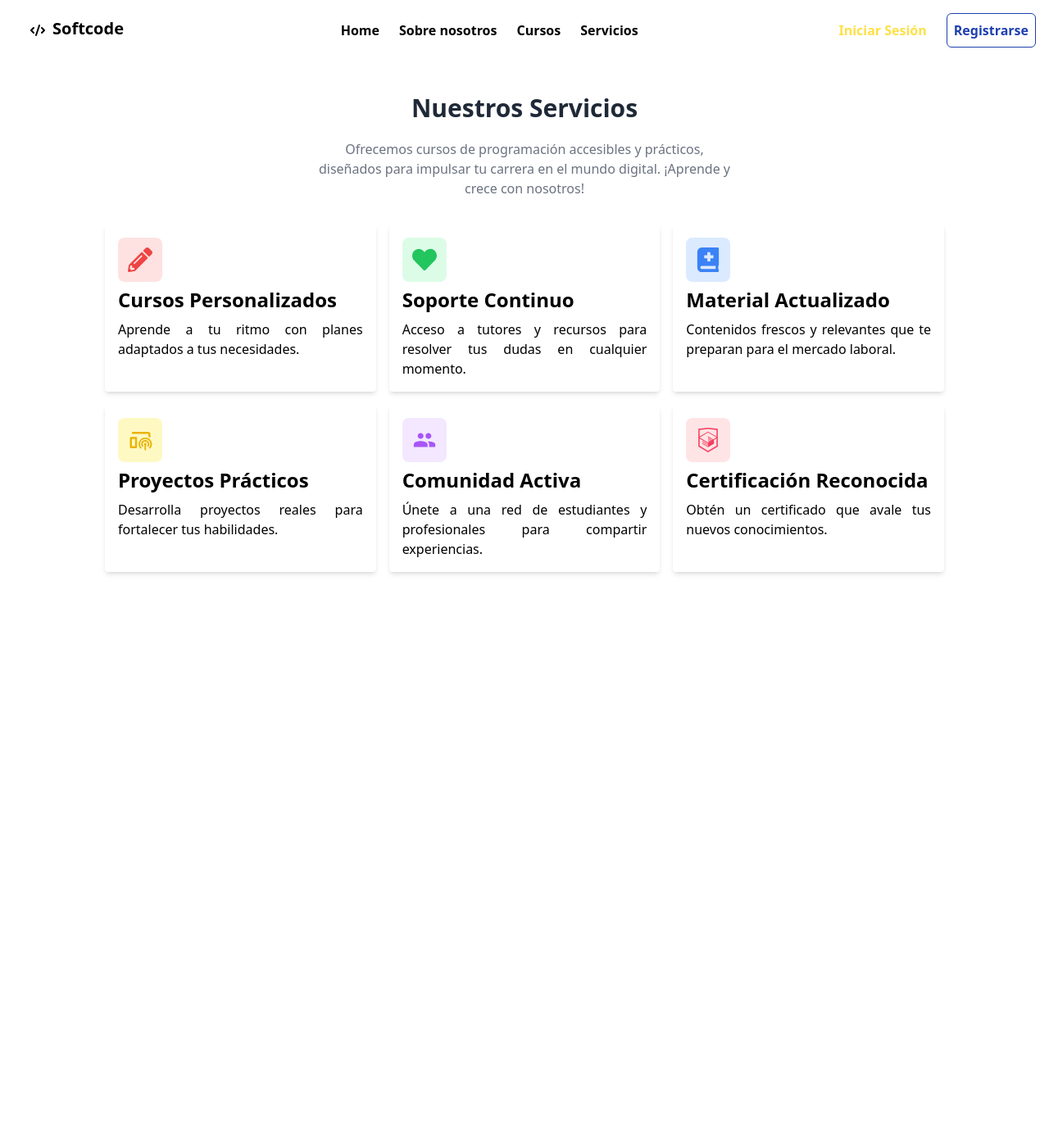
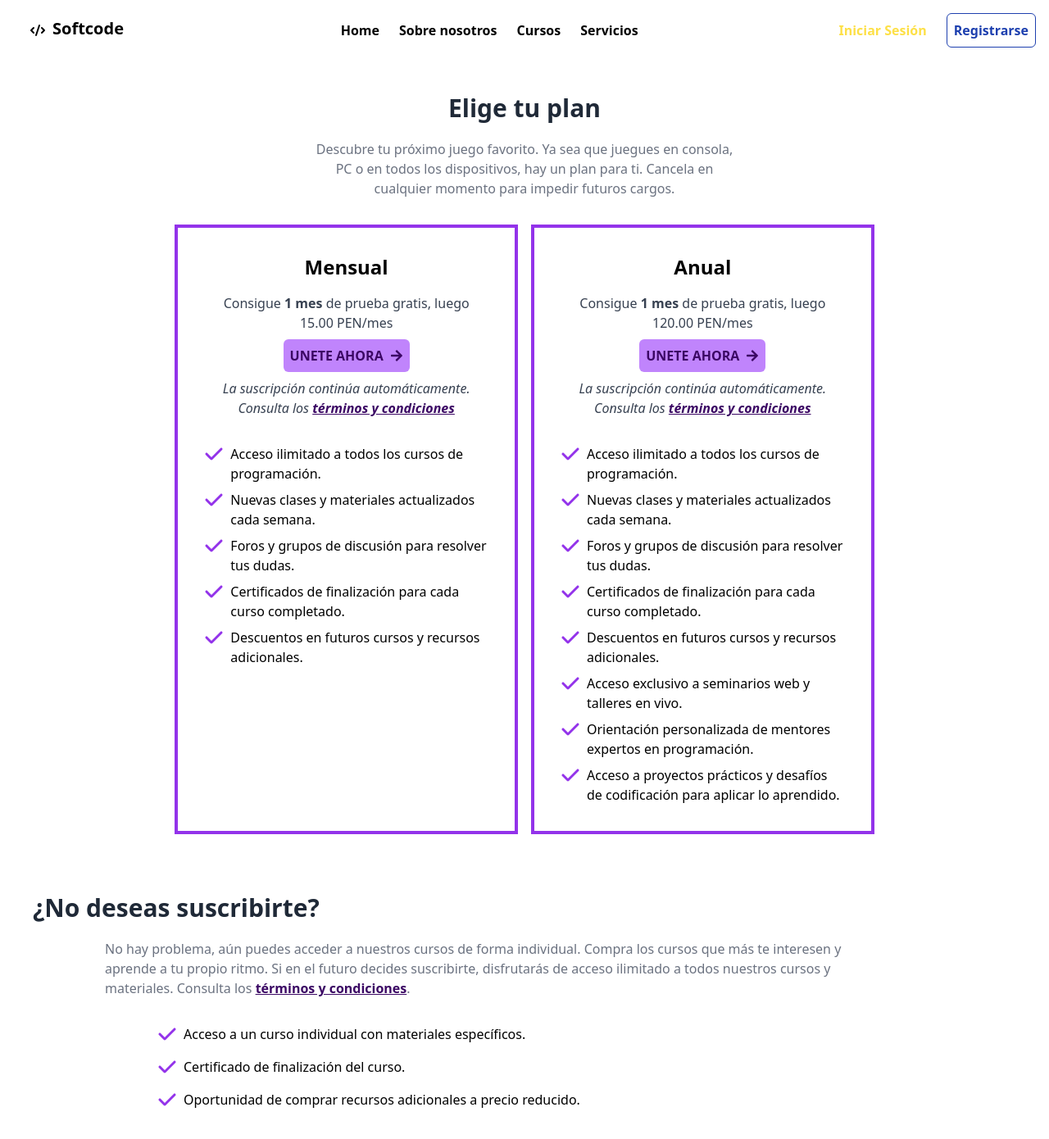
Before and after one commit to saaaan25/cursoft, a React (Vite) app: page /services in a window 1280 px wide. Shown: the top 1390 px of the page at 82% size. Before the commit the page ends 914 px from the top, so only its background shows below. Built offline with nearby package versions, Linux system fonts and the light colour scheme.

Commit message:
Service panel, TyC y desplazamiento a AboutUs

```diff
--- a/src/App.jsx
+++ b/src/App.jsx
@@ -7,6 +7,7 @@ import Home from './pages/Home';
 import AboutUs from './pages/AboutUs';
 import CoursesPage from './pages/Courses';
 import Services from './pages/Services';
+import TermsAndConditions from './pages/TermsAndConditions';
 
 const App = () => {
   return (
@@ -18,6 +19,7 @@ const App = () => {
           <Route path="/aboutus" element={<AboutUs />} />
           <Route path="/courses" element={<CoursesPage />} />
           <Route path="/services" element={<Services />} />
+          <Route path="/terms-and-conditions" element={<TermsAndConditions />} />
         </Routes>
       </div>
     </Router>
--- /dev/null
+++ b/src/components/SubscriptionCards.jsx
@@ -0,0 +1,49 @@
+//Generalidades
+import { Link } from 'react-router-dom';
+import React from "react";
+
+//Icons
+import { FaArrowRight } from "react-icons/fa";
+import { FaCheck } from "react-icons/fa6";
+
+
+export const SubscriptionCards = ({title, mont, benefits}) => {
+  return (
+      <div className="container mx-auto border-4 p-8 border-purple-600">
+          {/* TEXT */}
+          <h1 className='font-bold text-2xl pb-4 max-w-40 mx-auto'>
+            {title}
+          </h1>
+
+          <p className='text-gray-700 pb-2'>Consigue <strong>1 mes</strong> de prueba gratis, luego {mont}&nbsp;PEN/mes </p>
+
+          {/* BUTTON */}
+          <div className="flex justify-center pb-2">
+            <button className="font-bold text-purple-950 p-2 rounded-md bg-purple-400 flex items-center gap-2 transition-all duration-300 ease-in-out transform hover:gap-4 hover:underline hover:scale-105 hover:bg-purple-500">
+              UNETE AHORA <FaArrowRight />
+            </button>
+          </div>
+
+
+          {/* TYC */}
+          <div className='italic text-1xl text-gray-700 pb-8 '>
+              <p>La suscripción continúa automáticamente.</p>
+              <p>Consulta los <Link to="/terms-and-conditions" className="font-bold text-purple-950 underline " target="_blank" rel="noopener noreferrer">términos y condiciones</Link> </p>
+          </div>
+
+          {/* Beneftis List */}
+          <div className="flex flex-col items-start gap-2">
+            {benefits.map((benefit, index) => (
+              <p key={index} className="flex items-start gap-2 text-left text-black break-words max-w-full">
+                <span className="flex items-center justify-center w-6 h-6">
+                  <FaCheck className='text-purple-600 w-full h-full' />
+                </span>
+                <span className="flex-1">{benefit}</span>
+              </p>
+            ))}
+          </div>
+
+      </div>
+
+  );
+};
--- a/src/pages/Services.jsx
+++ b/src/pages/Services.jsx
@@ -1,46 +1,89 @@
-import { Cards } from '../components/Cards';
+import { SubscriptionCards } from '../components/SubscriptionCards';
+import { Link } from 'react-router-dom';
 
 // Icons
-import { FaBookMedical, FaHeart, FaPencilAlt } from "react-icons/fa";
-import { MdBroadcastOnHome } from "react-icons/md";
-import { IoMdPeople } from "react-icons/io";
-import { SiHtmlacademy } from "react-icons/si";
+import { FaCheck } from "react-icons/fa6";
 
-const servicesData = [
-  { icon: FaPencilAlt, title: "Cursos Personalizados", text: "Aprende a tu ritmo con planes adaptados a tus necesidades.", color: "red" },
-  { icon: FaHeart, title: "Soporte Continuo", text: "Acceso a tutores y recursos para resolver tus dudas en cualquier momento.", color: "green" },
-  { icon: FaBookMedical, title: "Material Actualizado", text: "Contenidos frescos y relevantes que te preparan para el mercado laboral.", color: "blue" },
-  { icon: MdBroadcastOnHome, title: "Proyectos Prácticos", text: "Desarrolla proyectos reales para fortalecer tus habilidades.", color: "yellow" },
-  { icon: IoMdPeople, title: "Comunidad Activa", text: "Únete a una red de estudiantes y profesionales para compartir experiencias.", color: "purple" },
-  { icon: SiHtmlacademy, title: "Certificación Reconocida", text: "Obtén un certificado que avale tus nuevos conocimientos.", color: "rose" },
+const Services = () => {
+
+  //PLANES
+  const mensual = [
+    "Acceso ilimitado a todos los cursos de programación.",
+    "Nuevas clases y materiales actualizados cada semana.",
+    "Foros y grupos de discusión para resolver tus dudas.",
+    "Certificados de finalización para cada curso completado.",
+    "Descuentos en futuros cursos y recursos adicionales."
   ];
 
-const Services = () => {
+
+  const anual = [
+    "Acceso ilimitado a todos los cursos de programación.",
+    "Nuevas clases y materiales actualizados cada semana.",
+    "Foros y grupos de discusión para resolver tus dudas.",
+    "Certificados de finalización para cada curso completado.",
+    "Descuentos en futuros cursos y recursos adicionales.",
+    "Acceso exclusivo a seminarios web y talleres en vivo.",
+    "Orientación personalizada de mentores expertos en programación.",
+    "Acceso a proyectos prácticos y desafíos de codificación para aplicar lo aprendido."
+  ];
+
+  const solo_curso = [
+    "Acceso a un curso individual con materiales específicos.",
+    "Certificado de finalización del curso.",
+    "Oportunidad de comprar recursos adicionales a precio reducido."
+  ]
+
+
   return (
-    <div className="block justify-center items-center min-h-screen">
+    <section id="services" className="block justify-center items-center min-h-screen pb-8">
+
+{/* Zona de texto */}
+        <div>
           <div className='max-w-full mx-10 mt-10'>
               <h1 className="text-3xl font-bold text-gray-800 text-center pb-5">
-                Nuestros Servicios
+                  Elige tu plan
               </h1>
           </div>
           <div>
-            <h1 className="text-md text-gray-500 text-center mb-8 max-w-lg mx-auto">
-              Ofrecemos cursos de programación accesibles y prácticos, diseñados para impulsar tu carrera en el mundo digital. ¡Aprende y crece con nosotros!
+              <p className="text-md text-gray-500 text-center mb-8 max-w-lg mx-auto">
+                  Descubre tu próximo juego favorito. Ya sea que juegues en consola, PC o en todos los dispositivos, hay un plan para ti. Cancela en cualquier momento para impedir futuros cargos.
+              </p>
+          </div>
+
+        </div>
+
+{/* PANEL DE SUSCRIPCION */}
+        <div className="text-center mx-auto flex max-w-2/3 gap-4 pb-8">
+          <SubscriptionCards title="Mensual" mont="15.00" benefits={mensual}/>
+          <SubscriptionCards title="Anual" mont="120.00" benefits={anual}/>
+        </div>
+
+{/* Zona de cursos */}
+        <div>
+          <div className='max-w-full mx-10 mt-10'>
+              <h1 className="text-3xl font-bold text-gray-800 pb-5">
+                  ¿No deseas suscribirte?
               </h1>
           </div>
-
-      <div className="grid gap-4 grid-cols-3 grid-rows-2 max-w-screen-lg w-full mx-auto">
-        {servicesData.map((service, index) => (
-          <Cards
-            key={index}
-            icon={service.icon}
-            title={service.title}
-            text={service.text}
-            color={service.color}
-          />
+          <div>
+              <p className="text-md text-gray-500 mb-8 ml-32 mr-48">
+                No hay problema, aún puedes acceder a nuestros cursos de forma individual. Compra los cursos que más te interesen y aprende a tu propio ritmo. Si en el futuro decides suscribirte, disfrutarás de acceso ilimitado a todos nuestros cursos y materiales. Consulta los <Link to="/terms-and-conditions" className="font-bold text-purple-950 underline " target="_blank" rel="noopener noreferrer">términos y condiciones</Link>.
+              </p>
+              <div className="flex flex-col items-start gap-2 ml-48 mr-48">
+                {solo_curso.map((benefit, index) => (
+                  <p key={index} className="flex items-start gap-2 text-left text-black break-words max-w-full pb-2">
+                    <span className="flex items-center justify-center w-6 h-6">
+                      <FaCheck className='text-purple-600 w-full h-full' />
+                    </span>
+                    <span className="flex-1">{benefit}</span>
+                  </p>
                 ))}
               </div>
+
           </div>
+        </div>
+
+    </section>
   );
 };
 
--- /dev/null
+++ b/src/pages/TermsAndConditions.jsx
@@ -0,0 +1,53 @@
+import React from 'react';
+
+import { Link } from 'react-router-dom';
+
+const TermsAndConditions = () => {
+  return (
+    <section className="container mx-auto p-8">
+      <h1 className="text-3xl italic font-bold text-purple-800 mb-6">Términos y Condiciones</h1>
+
+      <h2 className="text-2xl font-semibold mb-4">1. Aceptación de Términos</h2>
+      <p className="mb-4 pl-8 pr-8">
+        Al acceder a nuestros servicios, aceptas cumplir con estos Términos y Condiciones. Si no estás de acuerdo con estos términos, no podrás utilizar nuestros servicios.
+      </p>
+
+      <h2 className="text-2xl font-semibold mb-4">2. Descripción de Servicios</h2>
+      <p className="mb-4 pl-8 pr-8">
+        Ofrecemos acceso a una variedad de cursos de programación mediante planes de suscripción mensual y anual, así como la opción de compra individual de cursos.
+      </p>
+
+      <h2 className="text-2xl font-semibold mb-4">3. Plan Mensual</h2>
+      <p className="mb-4 pl-8 pr-8">
+        El plan mensual ofrece acceso ilimitado a todos los cursos disponibles durante un mes, comenzando con una prueba gratuita de 1 mes. Después del período de prueba, se cobrará automáticamente la tarifa mensual de 15.00&nbsp;PEN/mes.
+      </p>
+
+      <h2 className="text-2xl font-semibold mb-4">4. Plan Anual</h2>
+      <p className="mb-4 pl-8 pr-8">
+        El plan anual proporciona acceso ilimitado a todos los cursos durante un año, a un costo total de 120.00&nbsp;PEN. Este plan también comienza con una prueba gratuita de 1 mes. La renovación se realizará automáticamente al finalizar el año.
+      </p>
+
+      <h2 className="text-2xl font-semibold mb-4">5. Compra de Cursos Individuales</h2>
+      <p className="mb-4 pl-8 pr-8">
+        Los estudiantes tienen la opción de comprar cursos de forma individual. Al adquirir un curso, se recibirán los materiales específicos del curso y un certificado de finalización al completar el curso. No se incluye acceso a otros cursos a menos que se suscriba a un plan mensual o anual.
+      </p>
+
+      <h2 className="text-2xl font-semibold mb-4">6. Cancelación</h2>
+      <p className="mb-4 pl-8 pr-8">
+        Puedes cancelar tu suscripción en cualquier momento antes de la próxima fecha de facturación para evitar futuros cargos. Si cancelas, tendrás acceso a los cursos hasta el final del período de facturación actual.
+      </p>
+
+      <h2 className="text-2xl font-semibold mb-4">7. Modificaciones a los Términos</h2>
+      <p className="mb-4 pl-8 pr-8">
+        Nos reservamos el derecho de modificar estos Términos y Condiciones en cualquier momento. Te notificaremos sobre cambios significativos y continuaremos prestando nuestros servicios bajo los nuevos términos.
+      </p>
+
+      <h2 className="text-2xl font-semibold mb-4">8. Contacto</h2>
+      <p className='pl-8 pr-8'>
+        Si tienes preguntas sobre estos Términos y Condiciones, por favor contáctanos a través de nuestro <Link to="/aboutus#contact" className="font-bold text-purple-950 underline " target="_blank" rel="noopener noreferrer">correo electrónico</Link>.
+      </p>
+    </section>
+  );
+};
+
+export default TermsAndConditions;
--- a/tailwind.config.js
+++ b/tailwind.config.js
@@ -5,7 +5,11 @@ module.exports = {
     "./index.html",
   ],
   theme: {
-    extend: {},
+    extend: {
+      maxWidth: {
+        '2/3': '66.666667%',
+      },
+    },
     container:{
       center:true,
     }
```
Also changed, not shown: src/pages/AboutUs.jsx (+15 -1 lines). Lines whose indentation alone changed are shown as unchanged.
